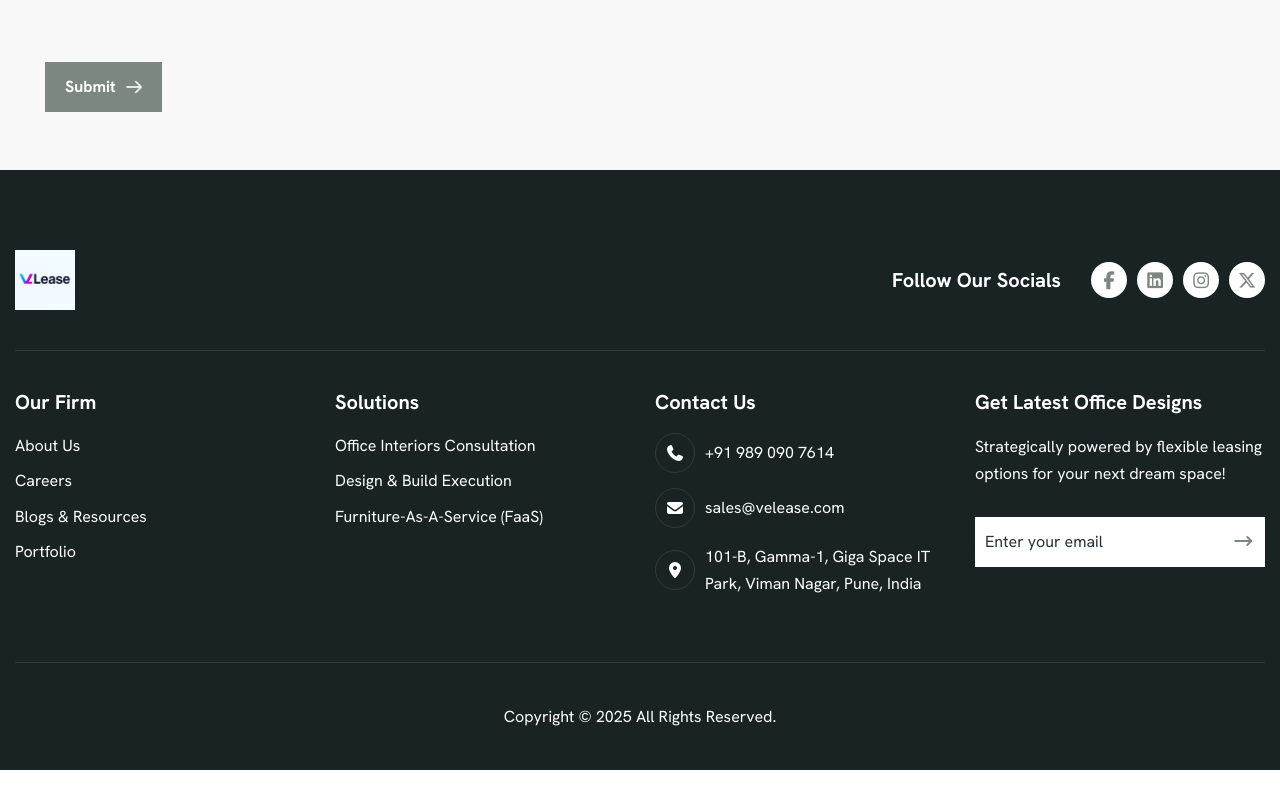
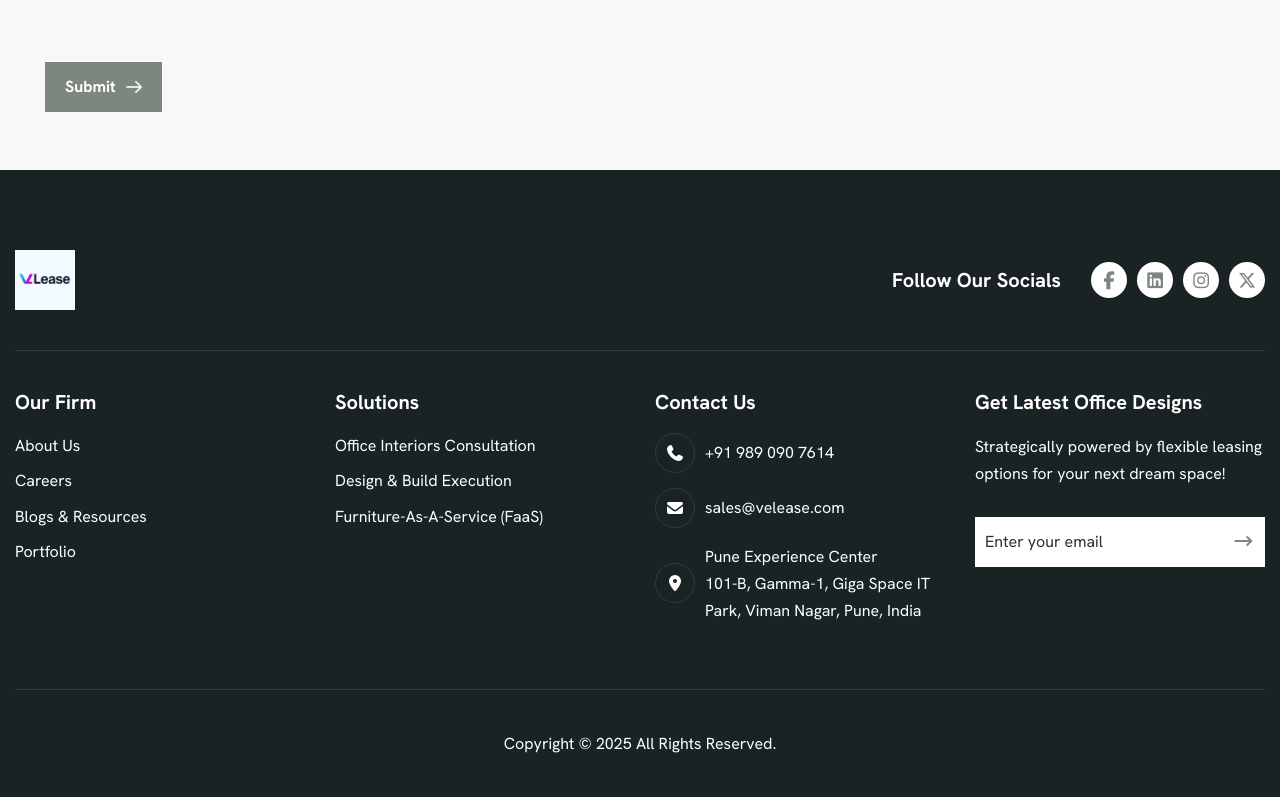
Before and after one commit to akashgbpp9/velease, a React (Create React App) app: page / in a window 1280 px wide. Shown: the part 9963-10760 px from the top of the page. Before the commit the page ends 10733 px from the top, so only its background shows below. Built offline with nearby package versions, Linux system fonts and the light colour scheme.

Commit message:
Refactor Footer links for improved readability and update contact information layout
- Reformatted service links in the Footer component for better visual clarity by adding line breaks.
- Updated the contact information to include a more descriptive header for the Pune Experience Center.

```diff
--- a/src/components/Footer.tsx
+++ b/src/components/Footer.tsx
@@ -100,17 +100,26 @@ const Footer: React.FC = () => {
               <h3>Solutions</h3>
               <ul>
                 <li>
-                  <Link to="/solutions/office-interiors-consultation" onClick={scrollToTop}>
+                  <Link
+                    to="/solutions/office-interiors-consultation"
+                    onClick={scrollToTop}
+                  >
                     Office Interiors Consultation
                   </Link>
                 </li>
                 <li>
-                  <Link to="/solutions/design-and-build-execution" onClick={scrollToTop}>
+                  <Link
+                    to="/solutions/design-and-build-execution"
+                    onClick={scrollToTop}
+                  >
                     Design & Build Execution
                   </Link>
                 </li>
                 <li>
-                  <Link to="/solutions/furniture-as-a-service" onClick={scrollToTop}>
+                  <Link
+                    to="/solutions/furniture-as-a-service"
+                    onClick={scrollToTop}
+                  >
                     Furniture-as-a-Service (FaaS)
                   </Link>
                 </li>
@@ -160,7 +169,8 @@ const Footer: React.FC = () => {
                 </div>
                 <div className="footer-contact-content">
                   <p>
-                    101-B, Gamma-1, Giga Space IT Park, Viman Nagar, Pune, India
+                    Pune Experience Center <br /> 101-B, Gamma-1, Giga Space IT
+                    Park, Viman Nagar, Pune, India
                   </p>
                 </div>
               </div>
```
